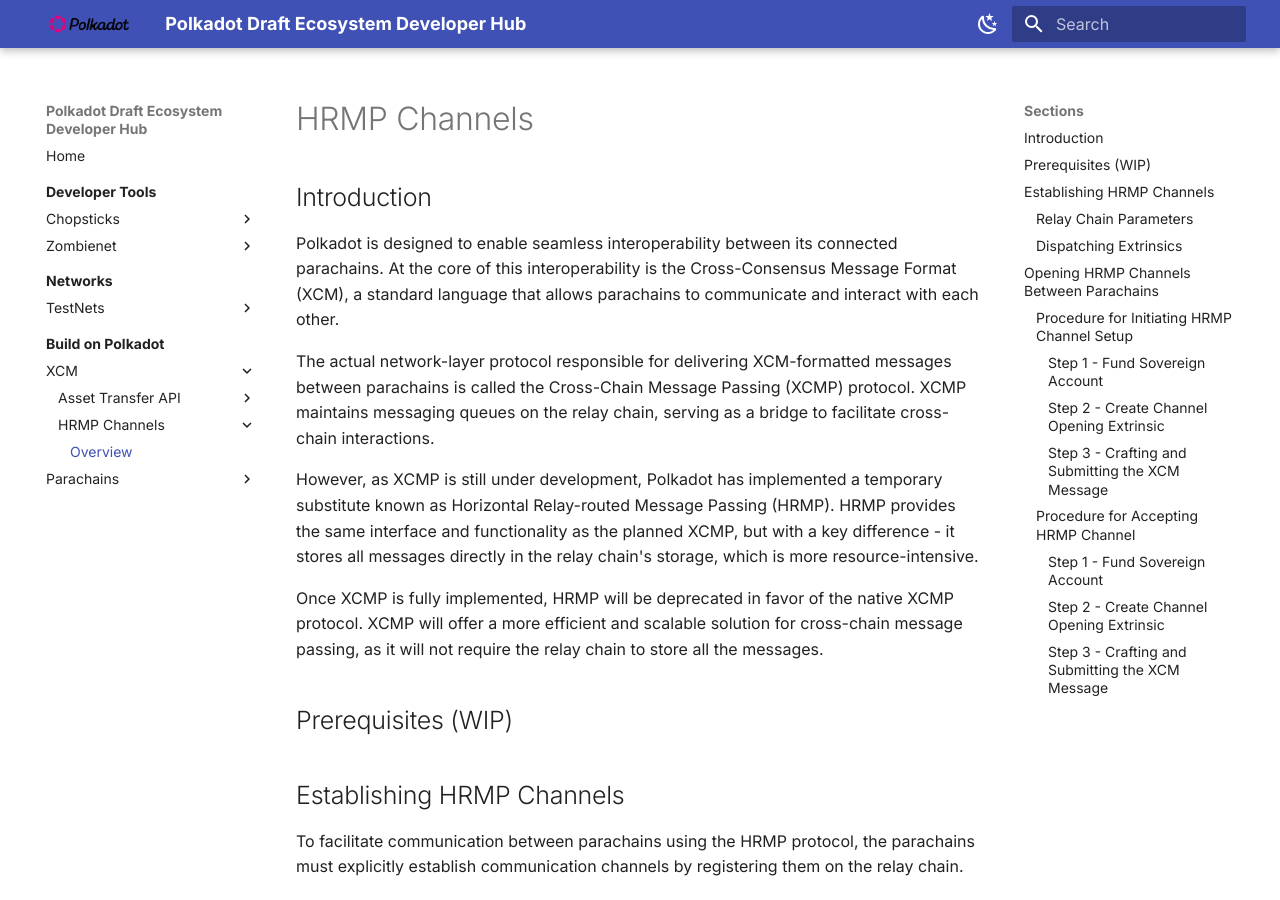
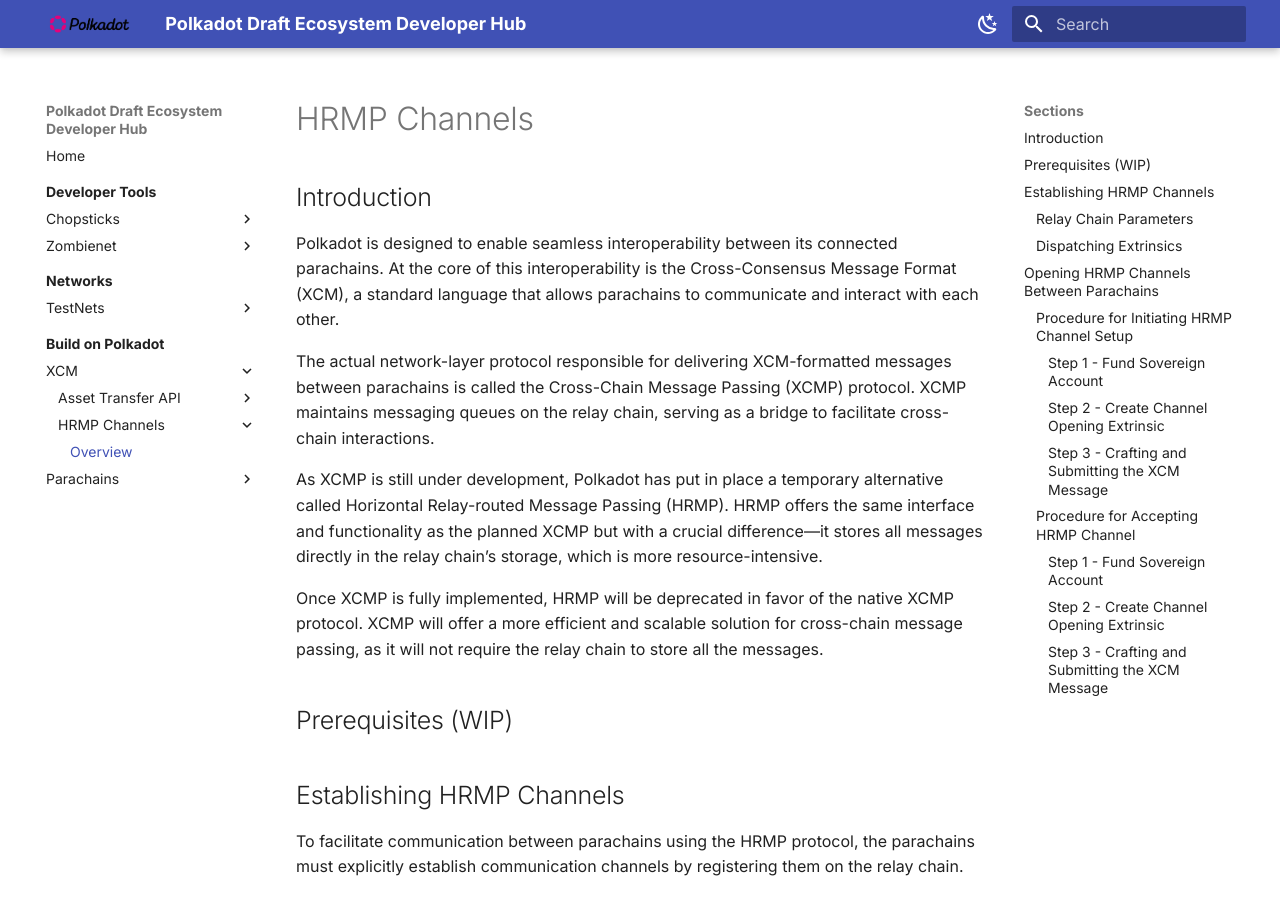
Before and after one commit to papermoonio/polkadot-ecosystem-docs-draft, an MkDocs documentation site: the page built from docs/build-on-polkadot/xcm/hrmp-channels/overview.md, in a window 1280 px wide and 900 px high. Built offline with MkDocs 1.6.1 and Material for MkDocs 9.7.7, drawn with Linux system fonts in a browser that asks for light colours.

Commit message:
Update docs/build-on-polkadot/xcm/hrmp-channels/overview.md
Co-authored-by: Nicolás Hussein <80422357+nhussein11@users.noreply.github.com>

```diff
--- a/docs/build-on-polkadot/xcm/hrmp-channels/overview.md
+++ b/docs/build-on-polkadot/xcm/hrmp-channels/overview.md
@@ -11,7 +11,7 @@
 
 The actual network-layer protocol responsible for delivering XCM-formatted messages between parachains is called the Cross-Chain Message Passing (XCMP) protocol. XCMP maintains messaging queues on the relay chain, serving as a bridge to facilitate cross-chain interactions.
 
-However, as XCMP is still under development, Polkadot has implemented a temporary substitute known as Horizontal Relay-routed Message Passing (HRMP). HRMP provides the same interface and functionality as the planned XCMP, but with a key difference - it stores all messages directly in the relay chain's storage, which is more resource-intensive.
+As XCMP is still under development, Polkadot has put in place a temporary alternative called Horizontal Relay-routed Message Passing (HRMP). HRMP offers the same interface and functionality as the planned XCMP but with a crucial difference—it stores all messages directly in the relay chain’s storage, which is more resource-intensive.
 
 Once XCMP is fully implemented, HRMP will be deprecated in favor of the native XCMP protocol. XCMP will offer a more efficient and scalable solution for cross-chain message passing, as it will not require the relay chain to store all the messages.
 
```
